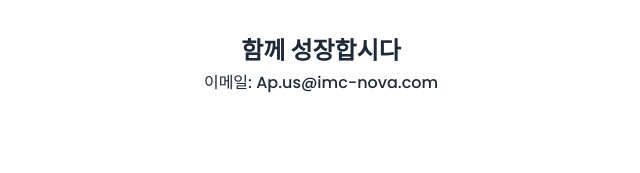
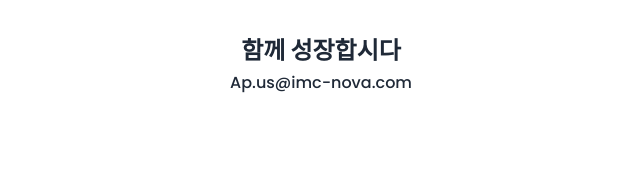
Before and after one commit to NOVA-IS/NOVA, a plain HTML site: page index.html in a window 1280 px wide. Shown: the part 1237-1410 px from the top of the page, 319-959 px from the left. Drawn offline with Linux system fonts and the light colour scheme.

Commit message:
Update index.html

```diff
--- a/index.html
+++ b/index.html
@@ -117,7 +117,7 @@
 
     <section id="contact" style="text-align:center">
       <h2>함께 성장합시다</h2>
-      <p>이메일: Ap.us@imc-nova.com</p>
+      <p>Ap.us@imc-nova.com</p>
     </section>
   </main>
   <footer>
```
